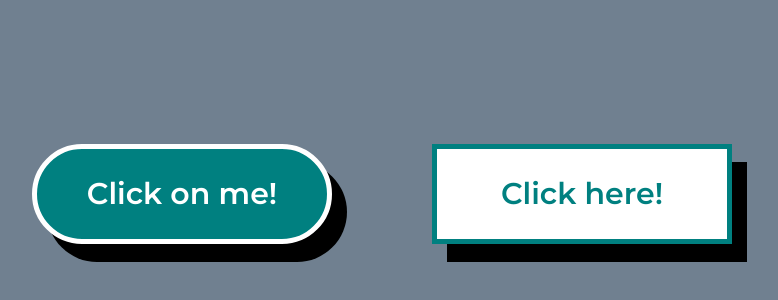
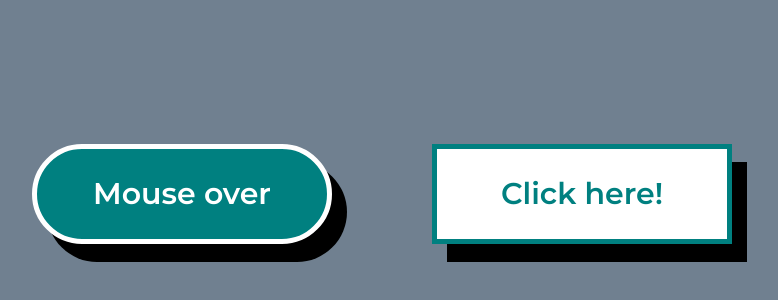
Before and after one commit to sofmagon/mini-projects, a plain HTML site: page 11-buttons/index.html in a window 1280 px wide. Shown: the part 206-506 px from the top of the page, without its empty margins (258-1036 px from the left). Drawn offline with Linux system fonts and the light colour scheme.

Commit message:
fix: text on button 1

```diff
--- a/11-buttons/index.html
+++ b/11-buttons/index.html
@@ -27,7 +27,7 @@
 	<div class="layout">
 		<main class="layout__buttons">
 			<div class="button__container-1">
-				<button class="buttons__btn1">Click on me!</button>
+				<button class="buttons__btn1">Mouse over</button>
 			</div>
 			<div class="button__container-2">
 				<button class="buttons__btn2">Click here!</button>
```
